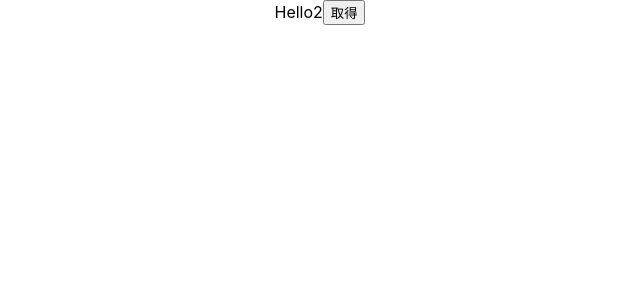
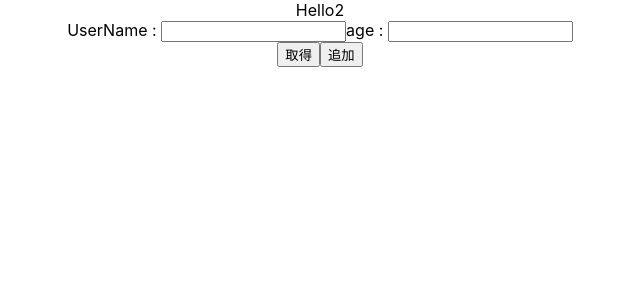
Before and after one commit to IkumiKanata/FireBase101, a React (Create React App) app: page / in a window 1280 px wide. Shown: the top 300 px of the page, without its empty margins (320-960 px from the left). Built offline with nearby package versions, Linux system fonts and the light colour scheme.

Commit message:
adding or setting form data to db

```diff
--- a/src/App.js
+++ b/src/App.js
@@ -20,6 +20,9 @@ const  firebaseConfig = {
 
 function App() {
   const [users, setUsers] = useState([]);
+  const [userName, setUserName] = useState("");
+  const [age, setAge] = useState();
+
   const hundleClickFetchButton = async () => {
     const db = firebase.firestore();
     // document取得
@@ -40,6 +43,37 @@ function App() {
     setUsers(_users)
   }
 
+  const hundleClickAddButton = async () => {
+    if(!userName || !age) {
+      alert('"userName" or "age"がからです' );
+      return;
+    }
+    const parseAge = parseInt(age,10);
+
+    if( isNaN(parseAge) ) { //parseIntができてない
+      alert('number は半角の数値でセットしてください');
+      return;
+    }
+
+
+    const db = firebase.firestore();
+    await db
+    .collection("users")
+    .doc("1") //setの場合はdocに自らidを割り振る
+    .set({
+      name: userName,
+      age: age
+    }, {merge:true}); //mergeは全体書き換えを阻止し、追加、変更要素のみ
+    // .add({　自動で
+    //   // name: "Dummy",
+    //   age: 1
+    // }, {merge:true});
+
+    setUserName('');
+    setAge('');
+    }
+
+
   const userListItems = users.map(user => {
     return (
       <li key={user.userId}>{user.name} : {user.age} : {user.location} </li>
@@ -47,8 +81,26 @@ function App() {
   })
   return (
     <div className="App">
-     Hello2
+     <div>Hello2</div>
+     <div>
+       <label htmlFor="username">UserName : </label>
+       <input
+        type="text"
+        id="username"
+        value={userName}
+        onChange={(event) => {setUserName(event.target.value)}}
+       ></input>
+       <label htmlFor="age">age : </label>
+       <input
+        type="text"
+        id="age"
+        value={age}
+        onChange={(event) => {setAge(event.target.value)}}
+       ></input>
+
+     </div>
      <button onClick={hundleClickFetchButton}>取得</button>
+     <button onClick={hundleClickAddButton}>追加</button>
      <ul>{userListItems}</ul>
     </div>
 
```
